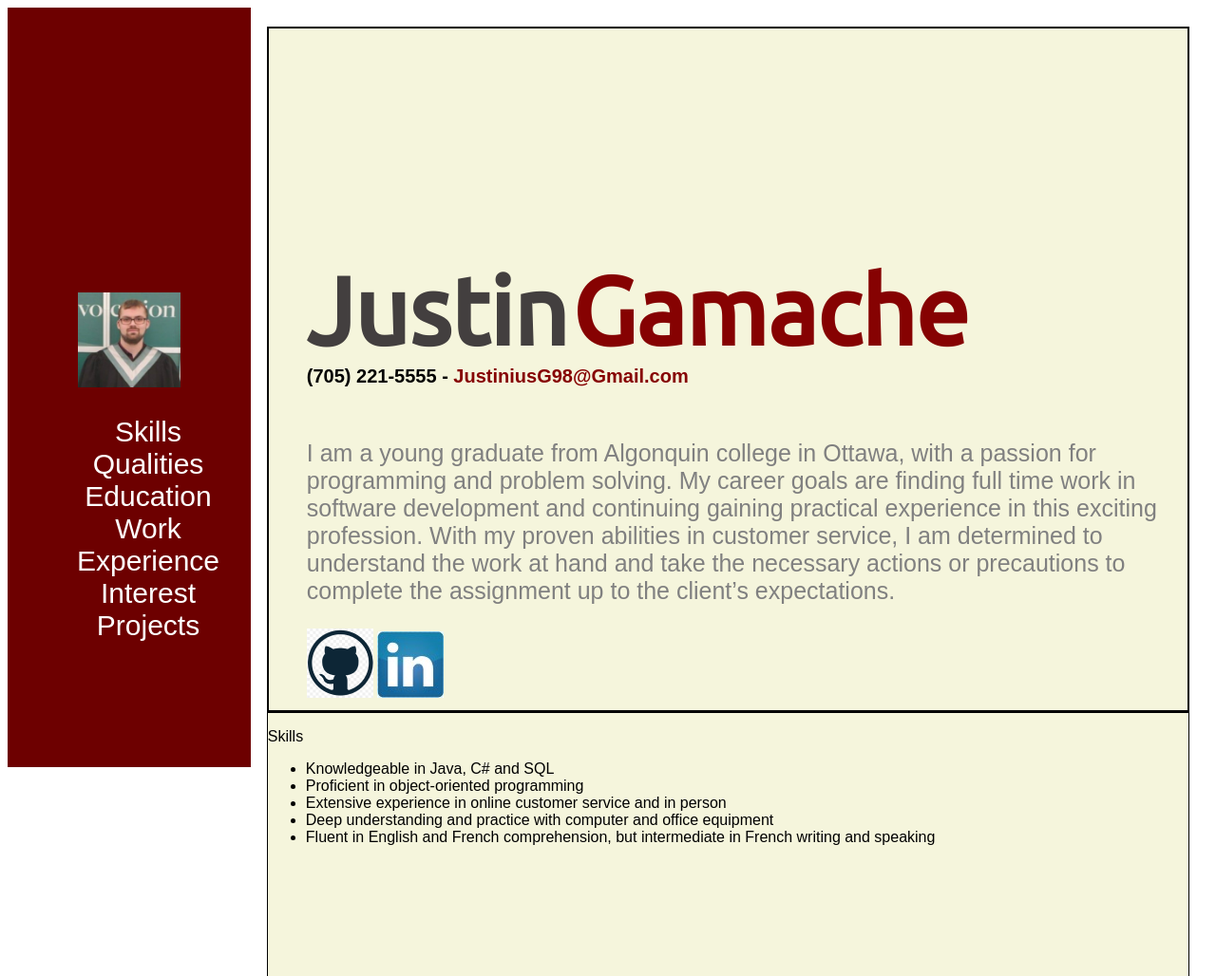
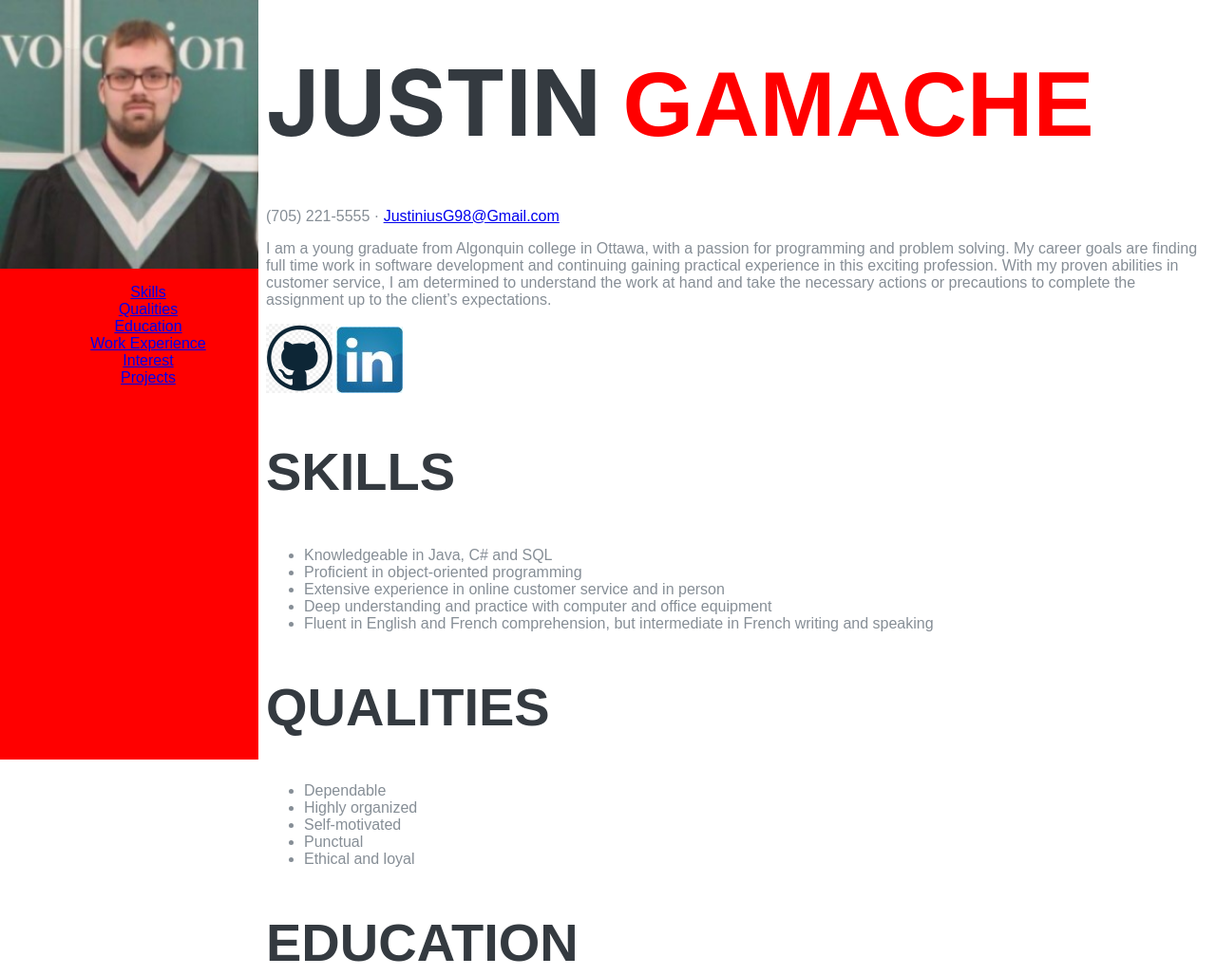
Before and after one commit to JustiniusG/Portfolio, a plain HTML site: page index.html in a window 1280 px wide. Shown: the top 1028 px of the page at 95% size. Drawn offline with Linux system fonts and the light colour scheme.

Commit message:
css
restarted from scratch

```diff
--- a/CSS/style.css
+++ b/CSS/style.css
@@ -1,94 +1,51 @@
-@import url('https://fonts.googleapis.com/css2?family=Ubuntu&display=swap');
-
 *{
     box-sizing: border-box;
     font-family: Arial, Helvetica, sans-serif;
 }
 
-.sidebar{
-    padding: 0px 20px;
-    height: 100%;
-    width: 20%;
-    float: left;
-    position: fixed;
-    background-color: #6d0000;
+body{
+    font-family: Arial, Helvetica, sans-serif;
+    color:#868e96;
+}
+.primary-txt-color {
+    color: red;
 }
 
-.sidebar img{
-    width: 50%;
-    height: 50%;
-    padding-top: 300px;
-    display: block;
-    margin: 0px auto;
-
-}
-.sidebar ul{
-    color: white;
-    list-style: none;
-    text-align: center;
-    font-size: 30px;
-
+.primary-background-color {
+    background-color: red;
 }
 
-.sidebar a:hover{
-    color: #860202;
-    list-style-image: url('../images/triangle.png');
+@media (min-width:992px){
+    body{
+        padding-top:0;
+        padding-left:17rem;
+    }
 }
 
-.clr{
-    clear: both;
+@media (min-width:992px){#sidenav{
+    text-align:center;
+    position:fixed;
+    top:0;
+    left:0;
+    display:flex;
+    flex-direction:column;
+    width:17rem;
+    height:100vh;
 }
 
-.main{
-    padding: 20px;
-    width: 80%;
-    float: right;
-    background-color: white;
-    color: black;
+h1,h2,h3,h4,h5,h6{
+    font-family: Arial, Helvetica, sans-serif;
+    font-weight: 700;
+    text-transform:uppercase;
+    color:#343a40;
 }
 
-#FirstN {
-    color: #433f3f;
-    display: inline;
+h1{
+    font-size:6rem;
+    font-family: -apple-system, BlinkMacSystemFont, 'Segoe UI', Roboto, Oxygen, Ubuntu, Cantarell, 'Open Sans', 'Helvetica Neue', sans-serif;
+    line-height:5.5rem;
 }
-#LastN {
-    color: #860202;
-    display: inline;
-}
-#Phone {
-    text-align: left;
-    display: inline;
-}
-#Email {
-    color: #860202;
-    display: inline;
-}
+h2{font-size:3.5rem;}
+h3{font-size:2rem;}
 
-
-.main h1{
-
-    font-size: 100px;
-    font-family: 'ubuntu', sans-serif;
-}
-.main h4{
-    font-size: 20px;
-    padding: 0px;
-    margin: 0%;
-}
-
-.section{
-    background-color: beige;
-    border: 1px black solid;
-    min-height: 90vh;
-}
-
-.personal-info{
-    padding-top: 30vh;
-    padding-left: 40px;
-}
-
-.personal-info p{
-    padding-top: 30px;
-    font-size: 25px;
-    color: gray;
-}
+#LastN{color: red;}
--- a/index.html
+++ b/index.html
@@ -4,36 +4,53 @@
         <link rel="preconnect" href="https://fonts.googleapis.com">
         <link rel="preconnect" href="https://fonts.gstatic.com" crossorigin>
         <link href="https://fonts.googleapis.com/css2?family=Ubuntu&display=swap" rel="stylesheet">
-       <Title>Justin Gamache Resume</Title>
-       <link rel="stylesheet" href="css/style.css">
+
+        <Title>Justin Gamache Resume</Title>
+
+       <!--Custom style sheet-->
+        <link rel="stylesheet" href="css/style.css">
+
+        <!--Custom fonts-->
+        <link href="https://fonts.googleapis.com/css2?family=Ubuntu&display=swa" rel="stylesheet">
+
     </head>
     <body>
-        <div class="sidebar">
+        <div class="nav-bar primary-txt-color primary-background-color" id="sidenav">
             <!--Personal detail-->
             <img src="Logo/ProfilePic.jpg" alt="Profile pic">
             <ul>
-                <li><a>Skills</a></li>
-                <li><a>Qualities</a></li>
-                <li><a>Education</a></li>
-                <li><a>Work Experience</a></li>
-                <li><a>Interest</a></li>
-                <li><a>Projects</a></li>
+                <li>
+                    <a class="nav-link" href="#skills">Skills</a>
+                </li>
+                <li>
+                    <a class="nav-link" href="#qualities">Qualities</a>
+                </li>
+                <li>
+                    <a class="nav-link" href="#education">Education</a>
+                </li>
+                <li>
+                    <a class="nav-link" href="#work-experience">Work Experience</a>
+                </li>
+                <li>
+                    <a class="nav-link" href="#interest">Interest</a>
+                </li>
+                <li>
+                    <a class="nav-link" href="#projects">Projects</a>
+                </li>
             </ul>
 
         </div>
 
-        <div class="CLR"></div>
-
         <div class="main">
-
             <!--Short descpription-->
-            <div class="section">
-                <div class="section personal-info">
-                    <h1 id="FirstN">Justin</h1>
-                    <h1 id="LastN">Gamache</h1>
-                    <br>
-                    <h4 id="Phone">(705) 221-5555 - </h4>
-                    <h4 id="Email">JustiniusG98@Gmail.com</h4>
+            <div class="section" id="about">
+                <div class="personal-info">
+                    <h1 id="FirstN">Justin
+                        <span class="primary-txt-color" id="LastN">Gamache</span>
+                    </h1>
+                    <div class=""> (705) 221-5555 ·
+                        <a href="mailto:name@email.com">JustiniusG98@Gmail.com</a>
+                      </div>
 
                     <div class="short-description">
                         <p>I am a young graduate from Algonquin college in Ottawa, with a passion for programming and problem solving. My career goals are finding full time work in software development and continuing gaining practical experience in this exciting profession. With my proven abilities in customer service, I am determined to understand the work at hand and take the necessary actions or precautions to complete the assignment up to the client’s expectations.</p>
@@ -44,8 +61,8 @@
             </div>
 
             <!--Skills-->
-            <div class="section skills">
-                <p>Skills</p>
+            <div class="section skills" id="skills">
+                <h2>Skills</h2>
                 <ul>
                     <li>Knowledgeable in Java, C# and SQL</li>
                     <li>Proficient in object-oriented programming</li>
@@ -56,8 +73,8 @@
             </div>
 
             <!--Qualities-->
-            <div class="section qualities">
-                <p>Qualities</p>
+            <div class="section qualities" id="qualities">
+                <h2>Qualities</h2>
                 <ul>
                     <li>Dependable</li>
                     <li>Highly organized</li>
@@ -68,30 +85,30 @@
             </div>
 
             <!--Education-->
-            <div class="section education">
-                <p>Education</p>
+            <div class="section education" id="education">
+                <h2>Education</h2>
                 <ul>
                     <!--Algonqion College-->
                     <li>
-                        <p>September 2016 to April 2019</p>
-                        <p>Algonquin College</p>
-                        <p>Ottawa, ON</p>
+                        <p class="resume-date">September 2016 to April 2019</p>
+                        <h3>Algonquin College</h3>
+                        <p class="location">Ottawa, ON</p>
                         <p>Graduated from the computer programmer course</p>
                     </li>
 
                     <!--ESCT-->
                     <li>
-                        <p>September 2012 to June 2016</p>
-                        <p>École secondaire catholique Thériault</p>
-                        <p>Timmins, ON</p>
+                        <p class="resume-date">September 2012 to June 2016</p>
+                        <h3>École secondaire catholique Thériault</h3>
+                        <p class="location">Timmins, ON</p>
                         <p>Ontario Secondary School Diploma (OSSD)</p>
                     </li>
 
                     <!--CO-OP-->
                     <li>
-                        <p>February 2016 to June 2016</p>
-                        <p>Computer technician (co-op placement), Krazy Krazy</p>
-                        <p>Timmins, ON</p>
+                        <p class="resume-date">February 2016 to June 2016</p>
+                        <h3>Computer technician (co-op placement), Krazy Krazy</h3>
+                        <p class="location">Timmins, ON</p>
                         <ul>
                             <li>Update computer operating systems for customers</li>
                             <li>Purge viruses and Trojans from customer’s computers</li>
@@ -105,14 +122,14 @@
 
 
             <!--Work Experience-->
-            <div class="section work">
-                <p>Work Experience</p>
+            <div class="work" id="work-experience">
+                <h2>Work Experience</h2>
                 <ul>
                     <!--DXC-->
                     <li>
-                        <p>February 2021 to present</p>
-                        <p>Service Solution IV, DXC</p>
-                        <p>Ottawa, ON</p>
+                        <p class="resume-date">February 2021 to present</p>
+                        <h3>Service Solution IV, DXC</h3>
+                        <p class="location">Ottawa, ON</p>
                         <ul>
                             <li>Troubleshoot and analyze new and ongoing issues</li>
                             <li>Handle client calls and emails</li>
@@ -124,9 +141,9 @@
 
                     <!--Freelacing-->
                     <li>
-                        <p>February 2016 to present </p>
-                        <p>Computer Technician, Freelance</p>
-                        <p>Gatineau, QC</p>
+                        <p class="resume-date">February 2016 to present </p>
+                        <h3>Computer Technician, Freelance</h3>
+                        <p class="location">Gatineau, QC</p>
                         <ul>
                             <li>Purge viruses and Trojan</li>
                             <li>Replace/upgrade computer components in desktops or laptops</li>
@@ -137,9 +154,9 @@
 
                     <!--NFR-->
                     <li>
-                        <p>January 2020 to February 2021 </p>
-                        <p>Consultant, Newfound Recruiting</p>
-                        <p>Ottawa, ON</p>
+                        <p class="resume-date">January 2020 to February 2021 </p>
+                        <h3>Consultant, Newfound Recruiting</h3>
+                        <p class="location">Ottawa, ON</p>
                         <ul>
                             <li>Manage correspondance with clients via email and phone</li>
                             <li>Troubleshoot/analyze new and ongoing issues for the federal gov</li>
@@ -150,9 +167,9 @@
 
                     <!--Tim Hortons-->
                     <li>
-                        <p>November 2016 to January 2020</p>
-                        <p>Cashier and Baker, Tim Hortons </p>
-                        <p>Ottawa, ON</p>
+                        <p class="resume-date">November 2016 to January 2020</p>
+                        <h3>Cashier and Baker, Tim Hortons </h3>
+                        <p class="location">Ottawa, ON</p>
                         <ul>
                             <li>4-step Health and Safety Awareness course complete </li>
                             <li>Execute customer transactions</li>
@@ -163,8 +180,9 @@
 
                     <!--Vanellis-->
                     <li>
-                        <p>June 2013 to August 2016 </p>
-                        <p>Supervisor, Vanellis Restaurant (Timmins, ON)</p>
+                        <p class="resume-date">June 2013 to August 2016 </p>
+                        <h3>Supervisor, Vanellis Restaurant </h3>
+                        <p class="location">(Timmins, ON)</p>
                         <ul>
                             <li>Ensure food is stored and facilities are clean for Health and Safety</li>
                             <li>Train employees on customer service and food safety</li>
@@ -175,7 +193,7 @@
 
             <!--Interest-->
             <div class="section interest">
-                <p>Interest</p>
+                <h2 id="interest">Interest</h2>
                 <ul>
                     <li>Video games and virtual reality</li>
                     <li>Cooking</li>
```
